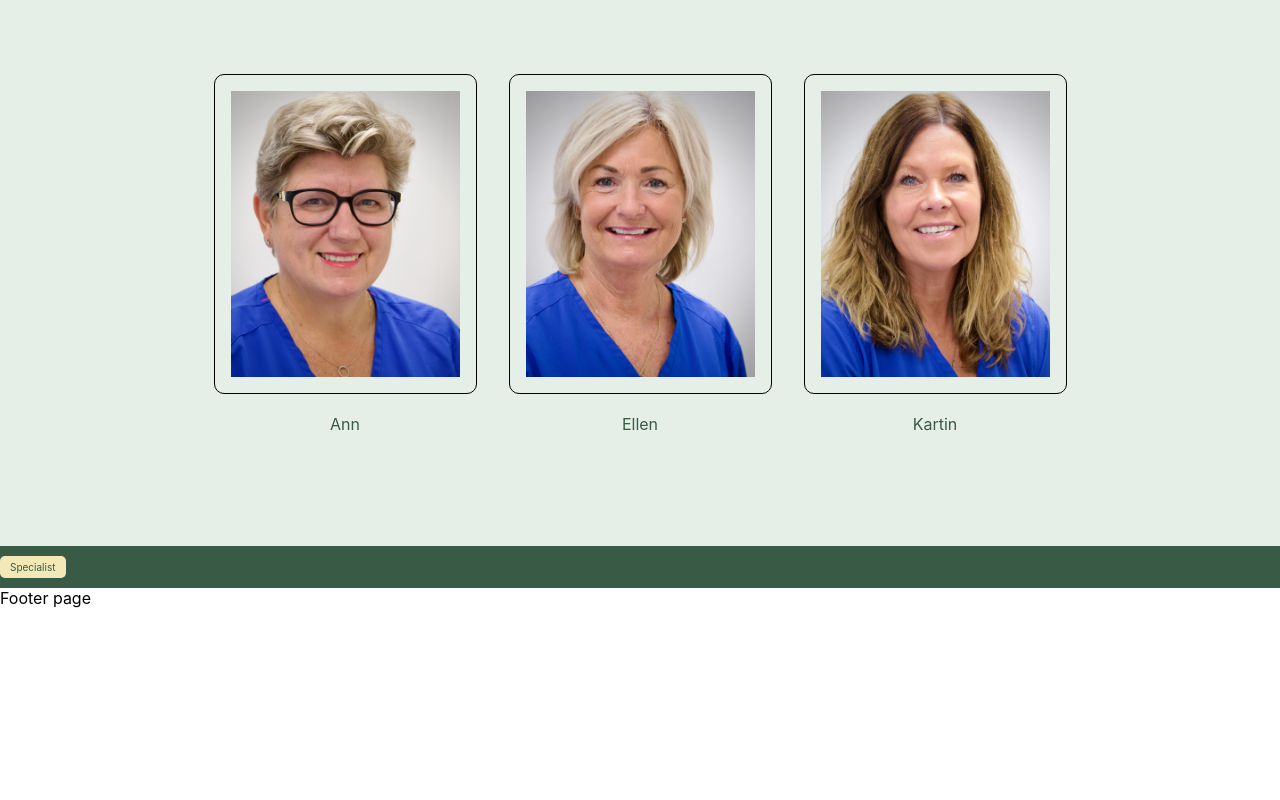
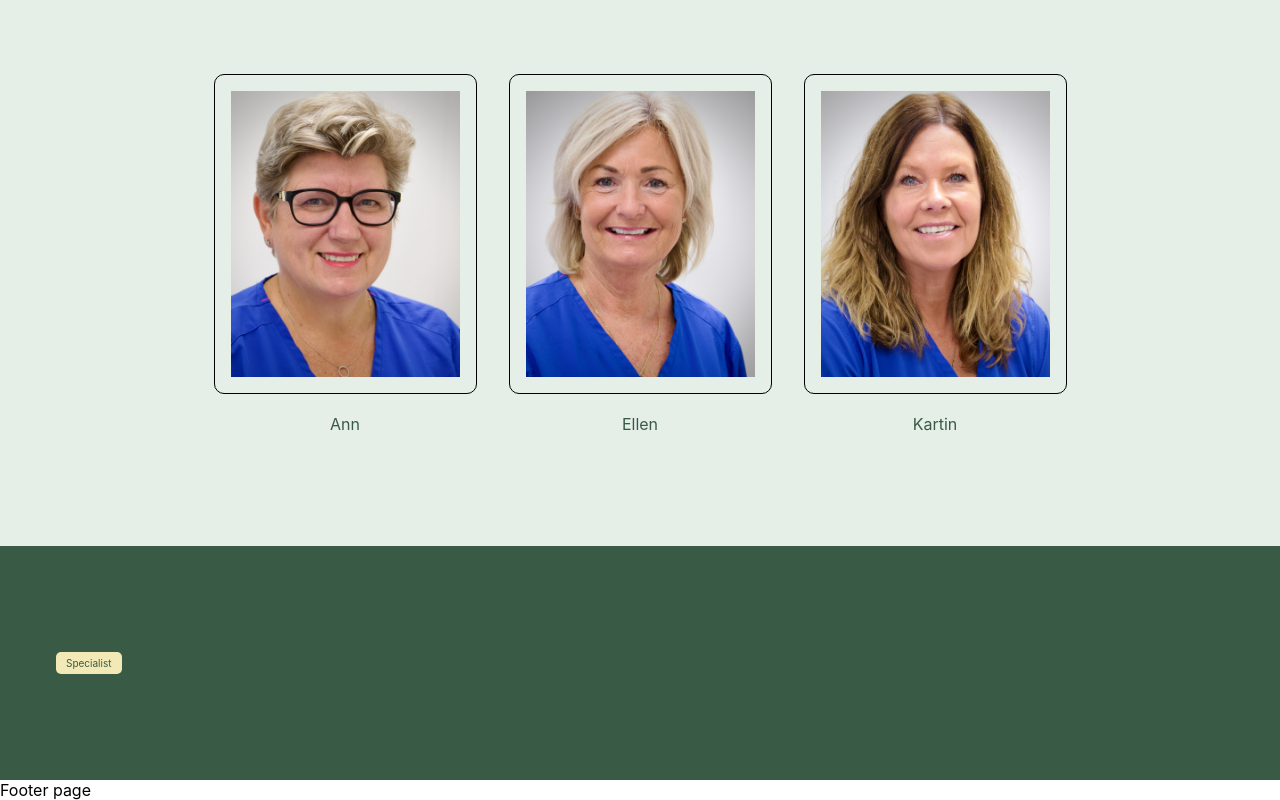
Before and after one commit to MuhammadTurkmen/Dental-Landing-Page-React, a React (Create React App) app: page / in a window 1280 px wide. Shown: the part 2811-3611 px from the top of the page. Before the commit the page ends 3419 px from the top, so only its background shows below. Built offline with nearby package versions, Linux system fonts and the light colour scheme.

Commit message:
adding padding

```diff
--- a/src/components/BookAppointment .js
+++ b/src/components/BookAppointment .js
@@ -11,6 +11,8 @@ function BookAppointment() {
 
 const Wrapper = styled.div`
   background: var(--dark-green, #395a44);
+  padding: 6rem 1.5rem;
+
   .title {
     background-color: #f2e9b7;
     padding: 5px 10px;
@@ -19,6 +21,10 @@ const Wrapper = styled.div`
     display: inline-block;
     color: var(--dark-green, #395a44);
   }
+
+  @media only screen and (min-width: 800px) {
+    padding: 6rem 3.5rem;
+  }
 `;
 
 export default BookAppointment;
```
